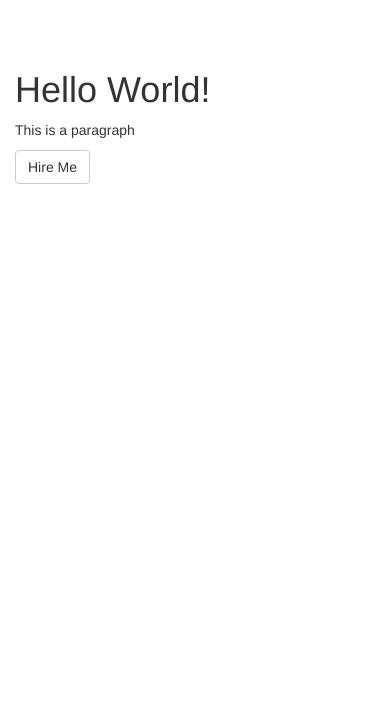
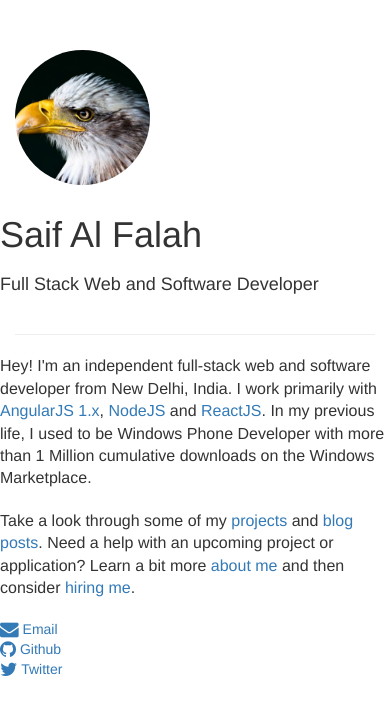
Before and after one commit to saifalfalah/saifalfalah.github.io--deprecated, a website: page index.html in a window 390 px wide. Drawn offline with nearby package versions, Linux system fonts and the light colour scheme.

Commit message:
index.html almost complete. Have to make it responsive

```diff
--- a/assets/css/main.css
+++ b/assets/css/main.css
@@ -1,3 +1,8 @@
 body {
     padding-top: 50px;
+    padding-bottom: 50px;
 }
+
+.header-text {
+    padding: 10px;
+}
--- a/index.html
+++ b/index.html
@@ -1,5 +1,5 @@
 <!DOCTYPE html>
-<html>
+<html lang="en">
 
 <head>
     <meta charset="utf-8">
@@ -12,6 +12,8 @@
     <link rel="stylesheet" href="./assets/css/main.css">
     <link rel="stylesheet" href="https://maxcdn.bootstrapcdn.com/bootstrap/3.3.7/css/bootstrap.min.css" integrity="sha384-BVYiiSIFeK1dGmJRAkycuHAHRg32OmUcww7on3RYdg4Va+PmSTsz/K68vbdEjh4u"
         crossorigin="anonymous">
+    <link rel="stylesheet" href="./node_modules/font-awesome/css/font-awesome.min.css">
+
 
         <!-- HTML5 shim and Respond.js for IE8 support of HTML5 elements and media queries -->
         <!-- WARNING: Respond.js doesn't work if you view the page via file:// -->
@@ -24,9 +26,48 @@
 <body>
 
     <div class="container">
-        <h1>Hello World!</h1>
-        <p>This is a paragraph</p>
-        <a class="btn btn-default" href="./assets/views/hire-me.html">Hire Me</a>
+        <div class="row header">
+            <div class="col-sm-2">
+                <img src="./assets/images/bird.jpg" alt="saif al falah" class="img-circle" height="135" width="135">
+            </div>
+
+            <div class="col-sm-10 header-text">
+                <div class="row">
+                    <h1>Saif Al Falah</h1>
+                </div>
+
+                <div class="row">
+                    <h4>Full Stack Web and Software Developer</h4>
+                </div>
+            </div>
+        </div>
+
+        <hr>
+
+        <div class="row middle">
+            <p class="lead">Hey! I'm an independent full-stack web and software developer from New Delhi, India. I work primarily with <a href="http://angularjs.org/">AngularJS 1.x</a>, <a href="https://nodejs.org/">NodeJS</a> and <a href="https://facebook.github.io/react/">ReactJS</a>. In my previous life, I used to be Windows Phone Developer with more than 1 Million cumulative downloads
+                on the Windows Marketplace.</p>
+
+            <p class="lead">Take a look through some of my <a href="./assets/views/projects.html">projects</a> and <a href="#">blog posts</a>. Need a help with an upcoming project or application?
+                Learn a bit more <a href="./assets/views/about.html">about me</a> and then consider <a href="./assets/views/hire-me.html">hiring me</a>.
+
+        </div>
+
+        <div class="row footer">
+            <div class="row">
+                <div class="col-sm-4">
+                    <a href="mailto:saifalfalah@gmail.com"><i class="fa fa-envelope fa-lg" aria-hidden="true"></i>&nbsp;Email</a>
+                </div>
+
+                <div class="col-sm-4">
+                    <a href="https://github.com/saifalfalah"><i class="fa fa-github fa-lg" aria-hidden="true"></i>&nbsp;Github</a>
+                </div>
+
+                <div class="col-sm-4">
+                    <a href="https://twitter.com/saifalfalah"><i class="fa fa-twitter fa-lg" aria-hidden="true"></i>&nbsp;Twitter</a>
+                </div>
+            </div>
+        </div>
     </div>
 
     <script src="./assets/js/app.js"></script>
--- a/package.json
+++ b/package.json
@@ -9,5 +9,8 @@
   "devDependencies": {
     "browser-sync": "^2.18.7",
     "gulp": "^3.9.1"
+  },
+  "dependencies": {
+    "font-awesome": "^4.7.0"
   }
 }
```
Also changed, not shown: assets/views/about.html (+3 -0 lines), assets/views/hire-me.html (+2 -2 lines), assets/views/projects.html (+3 -0 lines), assets/images/bird.jpg (added), 1 other file.
